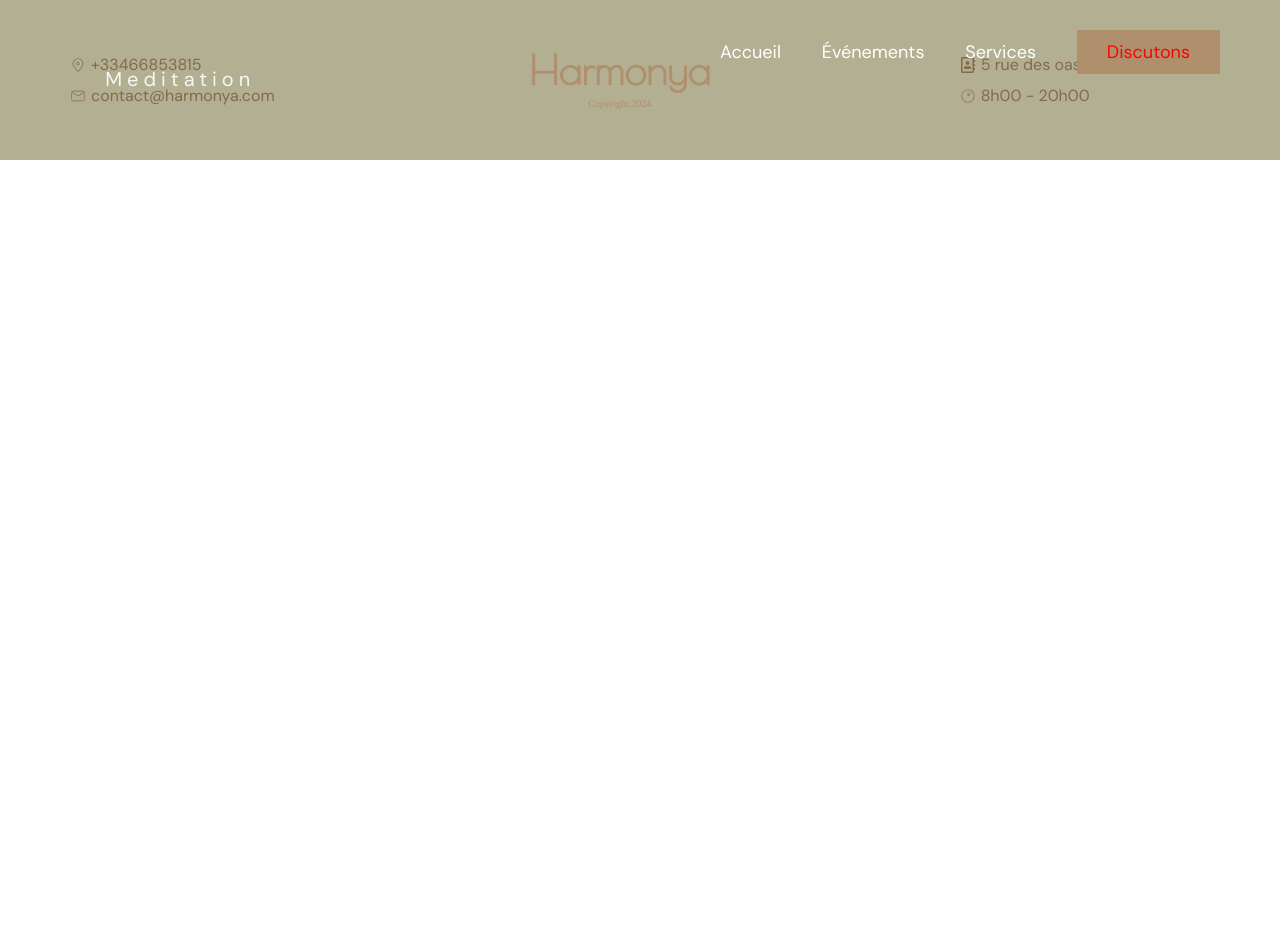
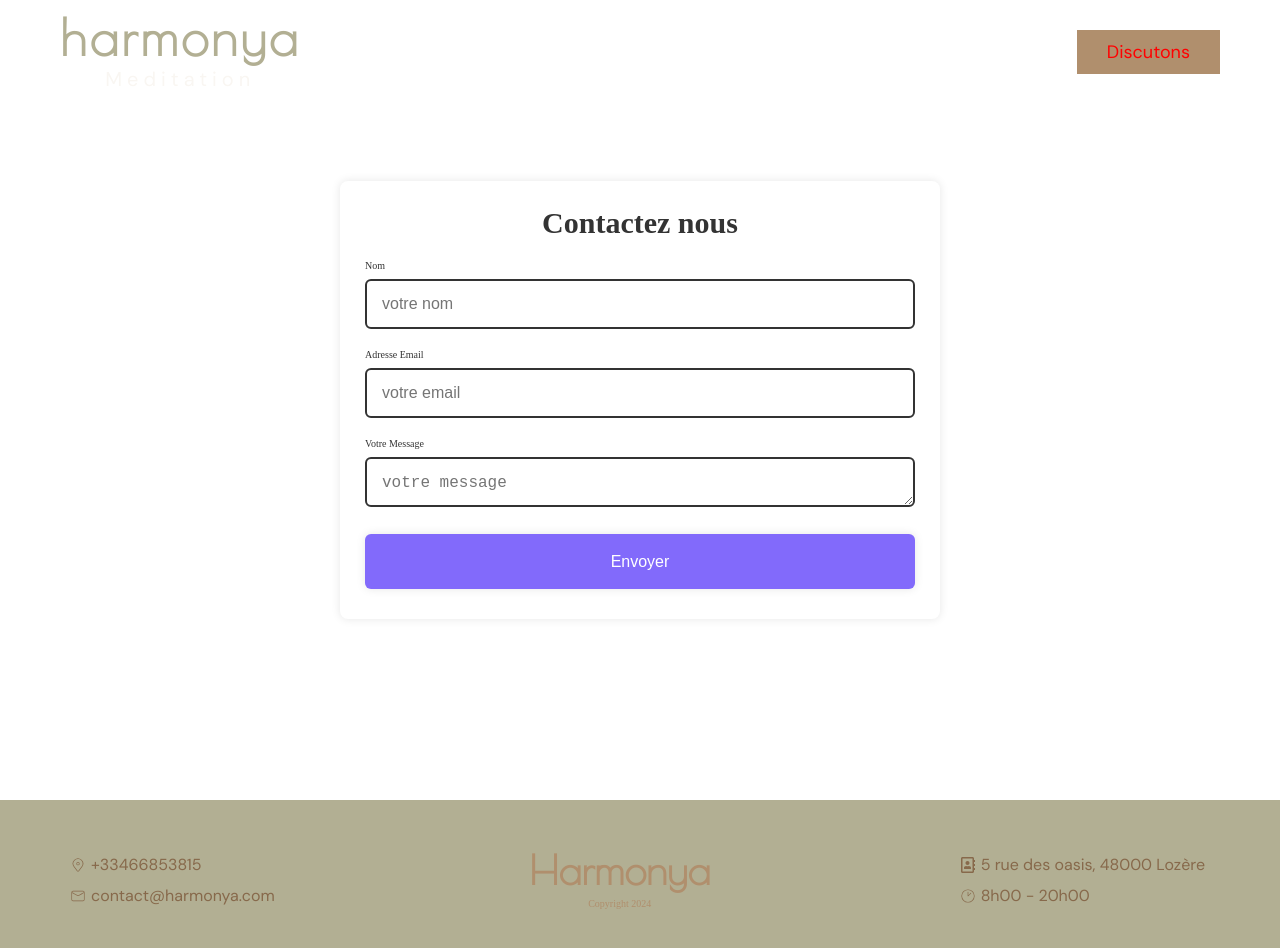
Before and after one commit to CallensJ/meditation, a React (Vite) app: page /contact in a window 1280 px wide. Shown: the top 948 px of the page. Before the commit the page ends 800 px from the top, so only its background shows below. Built offline with nearby package versions, Linux system fonts and the light colour scheme; a web font is replaced by a local one.

Commit message:
added form

```diff
--- a/src/App.tsx
+++ b/src/App.tsx
@@ -6,6 +6,8 @@ import Services from "./pages/Services";
 import Events from "./pages/Events";
 import Navbar from "./components/Navbar";
 import Footer from "./components/Footer";
+import Contact from "./pages/Contact";
+import NotFound from "./pages/NotFound";
 
 function App() {
   return (
@@ -17,6 +19,8 @@ function App() {
         <Route path="/about" element={<About />} />
         <Route path="/services" element={<Services />} />
         <Route path="/events" element={<Events />} />
+        <Route path="/contact" element={<Contact />} />
+        <Route path="*" element={<NotFound />} />
       </Routes>
       <Footer />
     </>
--- a/src/pages/Contact.module.css
+++ b/src/pages/Contact.module.css
@@ -0,0 +1,59 @@
+.contact{
+    display: flex;
+    justify-content: center;
+    align-items: center;
+    min-height: 100vh;
+    /* background: #826afb; */
+}
+form{
+    max-width: 600px;
+    width: 100%;
+    background: #fff;
+    padding: 25px 25px 30px;
+    border-radius: 8px;
+    box-shadow: 0 0 10px rgba(0,0,0,.1);
+    color: #333;
+    margin: 25px;
+}
+
+form h2{
+    font-size: 30px;
+    text-align:center;
+}
+
+form .inputBox{
+    margin-top: 20px;
+}
+
+.inputBox .field{
+    width: 100%;
+    height: 50px;
+    background: transparent;
+    border: 2px solid #333;
+    outline: none;
+    border-radius: 6px;
+    padding: 15px;
+    font-size: 16px;
+    color: #333;
+    margin-top:8px;
+
+}
+
+.inputBox .field .mess{
+    height: 200px;
+    resize: none;
+}
+
+form button {
+    width: 100%;
+    height: 55px;
+    background: #826afb;
+    border: none;
+    border-radius: 6px;
+    box-shadow: 0 0 10px rgba(0,0,0,.1);
+    cursor: pointer;
+    font-size: 16px;
+    color: #fff;
+    font-weight: 500;
+    margin-top: 25px;
+}
--- a/src/pages/Contact.tsx
+++ b/src/pages/Contact.tsx
@@ -1,9 +1,76 @@
+import { useState } from "react";
+import styles from "./Contact.module.css";
 
+export default function Contact() {
+  const [result, setResult] = useState("");
 
-function Contact() {
+  const onSubmit = async (event: React.FormEvent<HTMLFormElement>) => {
+    event.preventDefault();
+    setResult("Sending....");
+
+    const form = event.currentTarget; // currentTarget is already typed as HTMLFormElement in this context
+    const formData = new FormData(form);
+
+    formData.append("access_key", "c28ec2eb-1144-42be-abcc-83f5a876f00b");
+
+    try {
+      const response = await fetch("https://api.web3forms.com/submit", {
+        method: "POST",
+        body: formData
+      });
+
+      const data = await response.json();
+
+      if (data.success) {
+        setResult("Form Submitted Successfully");
+        form.reset();
+      } else {
+        console.log("Error", data);
+        setResult(data.message);
+      }
+    } catch (error) {
+      console.log("Error", error);
+      setResult("An error occurred while submitting the form.");
+    }
+  };
+
   return (
-    <div>Contact</div>
-  )
+    <section className={styles.contact}>
+      <form onSubmit={onSubmit}>
+        <h2>Contactez nous</h2>
+        <div className={styles.inputBox}>
+          <label>Nom</label>
+          <input
+            type="text"
+            name="name"
+            className={styles.field}
+            placeholder="votre nom"
+            required
+          />
+        </div>
+        <div className={styles.inputBox}>
+          <label>Adresse Email</label>
+          <input
+            type="email"
+            name="email"
+            className={styles.field}
+            placeholder="votre email"
+            required
+          />
+        </div>
+        <div className={styles.inputBox}>
+          <label>Votre Message</label>
+          <textarea
+            name="message"
+            id=""
+            className={`${styles.field} ${styles.mess}`}
+            placeholder="votre message"
+            required
+          ></textarea>
+        </div>
+        <button type="submit">Envoyer</button>
+      </form>
+      <span>{result}</span>
+    </section>
+  );
 }
-
-export default Contact
--- /dev/null
+++ b/src/pages/NotFound.tsx
@@ -0,0 +1,7 @@
+import React from 'react'
+
+export default function NotFound() {
+  return (
+    <div>404</div>
+  )
+}
```
